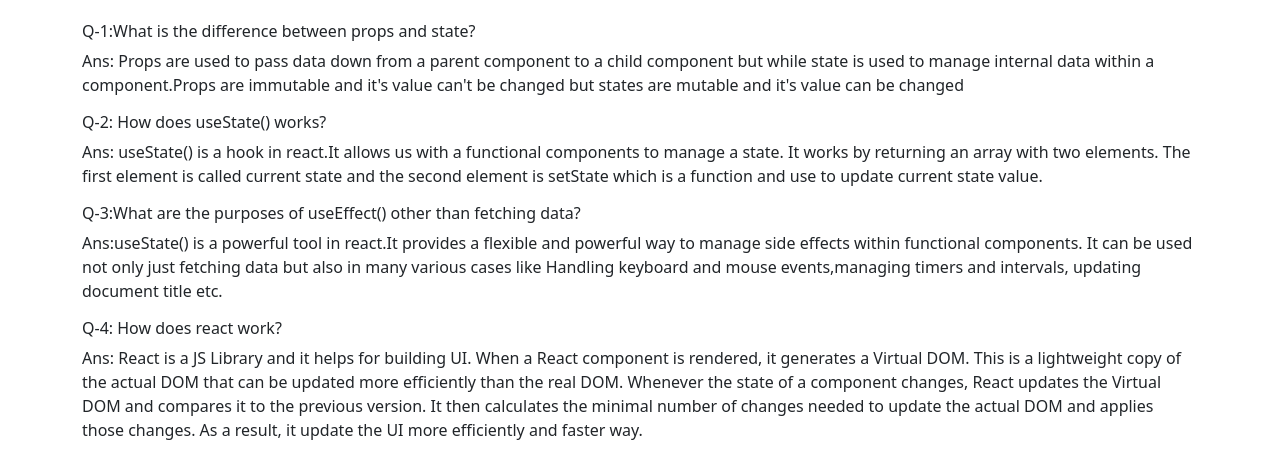
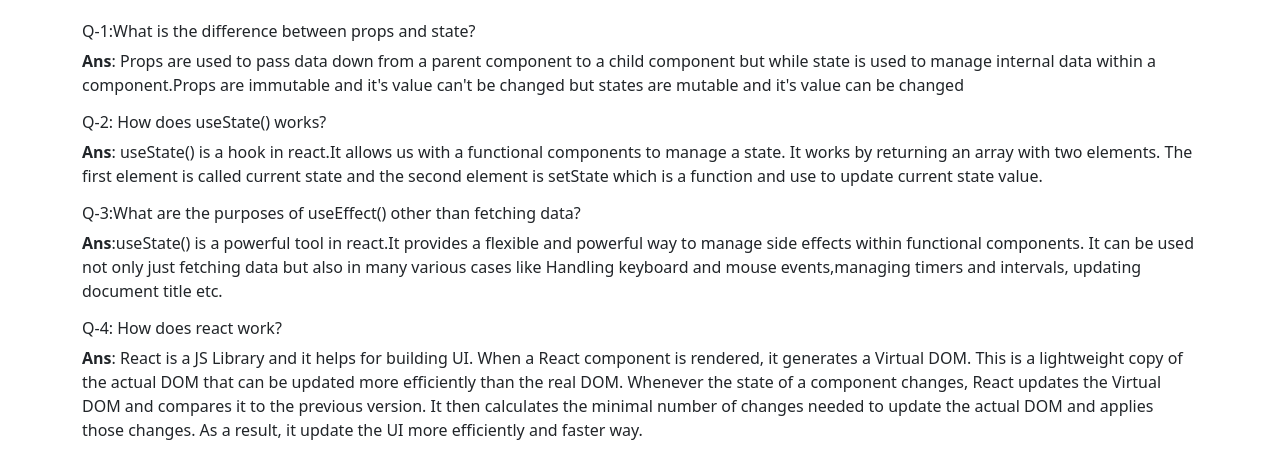
Before and after one commit to Soikat07/Knowledge_Cafe, a React (Create React App) app: page / in a window 1280 px wide. Shown: the part 3327-3790 px from the top of the page. Built offline with nearby package versions, Linux system fonts and the light colour scheme.

Commit message:
toast add

```diff
--- a/src/components/Blogs/Blogs.js
+++ b/src/components/Blogs/Blogs.js
@@ -14,6 +14,11 @@
   }
   const handleBlogToCart = blogCart => {
     const newCart = [...cart, blogCart];
+      for (const single of cart) {
+        if (single.id === blogCart.id) {
+          toast('You Have Already Bookmarked This Blog');
+        }
+      }
     setCart(newCart);
   };
 
--- a/src/components/MyBlog/MyBlog.js
+++ b/src/components/MyBlog/MyBlog.js
@@ -5,37 +5,39 @@
     <div className="my-4">
       <h6>Q-1:What is the difference between props and state?</h6>
       <p>
-        Ans: Props are used to pass data down from a parent component to a child
-        component but while state is used to manage internal data within a
-        component.Props are immutable and it's value can't be changed but states
-        are mutable and it's value can be changed
+        <strong>Ans</strong>: Props are used to pass data down from a parent
+        component to a child component but while state is used to manage
+        internal data within a component.Props are immutable and it's value
+        can't be changed but states are mutable and it's value can be changed
       </p>
       <h6>Q-2: How does useState() works?</h6>
       <p>
-        Ans: useState() is a hook in react.It allows us with a functional
-        components to manage a state. It works by returning an array with two
-        elements. The first element is called current state and the second
-        element is setState which is a function and use to update current state
-        value.
+        <strong>Ans</strong>: useState() is a hook in react.It allows us with a
+        functional components to manage a state. It works by returning an array
+        with two elements. The first element is called current state and the
+        second element is setState which is a function and use to update current
+        state value.
       </p>
       <h6>
         Q-3:What are the purposes of useEffect() other than fetching data?
       </h6>
       <p>
-        Ans:useState() is a powerful tool in react.It provides a flexible and
-        powerful way to manage side effects within functional components. It can
-        be used not only just fetching data but also in many various cases like
-        Handling keyboard and mouse events,managing timers and intervals,
-        updating document title etc.
+        <strong>Ans</strong>:useState() is a powerful tool in react.It provides
+        a flexible and powerful way to manage side effects within functional
+        components. It can be used not only just fetching data but also in many
+        various cases like Handling keyboard and mouse events,managing timers
+        and intervals, updating document title etc.
       </p>
       <h6>Q-4: How does react work?</h6>
       <p>
-        Ans: React is a JS Library and it helps for building UI. When a React
-        component is rendered, it generates a Virtual DOM. This is a lightweight copy of the actual DOM
-        that can be updated more efficiently than the real DOM. Whenever the
-        state of a component changes, React updates the Virtual DOM and compares
-        it to the previous version. It then calculates the minimal number of
-        changes needed to update the actual DOM and applies those changes. As a result, it update the UI more efficiently and faster way.
+        <strong>Ans</strong>: React is a JS Library and it helps for building
+        UI. When a React component is rendered, it generates a Virtual DOM. This
+        is a lightweight copy of the actual DOM that can be updated more
+        efficiently than the real DOM. Whenever the state of a component
+        changes, React updates the Virtual DOM and compares it to the previous
+        version. It then calculates the minimal number of changes needed to
+        update the actual DOM and applies those changes. As a result, it update
+        the UI more efficiently and faster way.
       </p>
     </div>
   );
```
